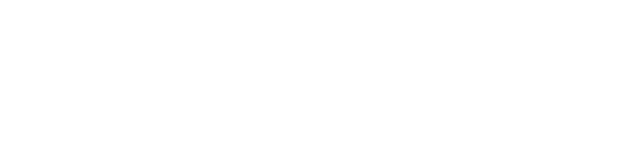
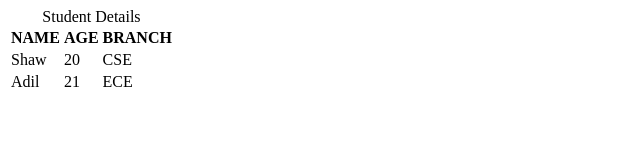
Before and after one commit to acciojob/table-practise-Code-with-sudoku, a website: page main.html in a window 1280 px wide. Shown: the whole page, without its empty margins (0-640 px from the left). Drawn offline with Linux system fonts and the light colour scheme.

Commit message:
created a submission

```diff
--- a/main.html
+++ b/main.html
@@ -7,6 +7,25 @@
 </head>
 
 <body>
+	<table>
+		<caption>Student Details</caption>
+		<tr>
+			<th>NAME</th>
+			<th>AGE</th>
+			<th>BRANCH</th>
+		</tr>
+		<tr>
+			<td>Shaw</td>
+			<td>20</td>
+			<td>CSE</td>
+		</tr>
+		<tr>
+			<td>Adil</td>
+			<td>21</td>
+			<td>ECE</td>
+		</tr>
+
+	</table>
 	<!-- the entire body must be written by student -->
     <script type="text/javascript" src="./script.js">
 </script>
```
